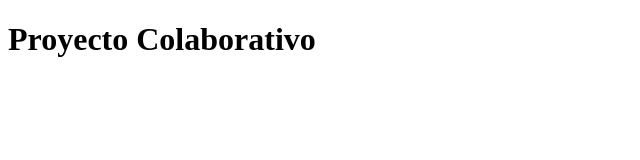
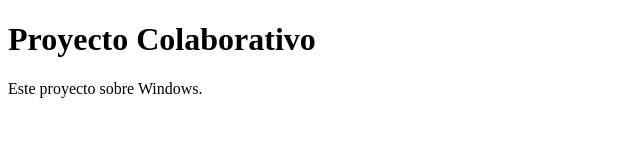
Before and after one commit to davidortiz2008-ai/windows, a plain HTML site: page index.html in a window 1280 px wide. Shown: the whole page, without its empty margins (0-640 px from the left). Drawn offline with Linux system fonts and the light colour scheme.

Commit message:
Añadir descripcion del proyecto

```diff
--- a/index.html
+++ b/index.html
@@ -7,6 +7,7 @@
 
 <body>
  <h1>Proyecto Colaborativo</h1>
+ <p>Este proyecto sobre Windows.</p>
 </body>
 
 </html>
```
